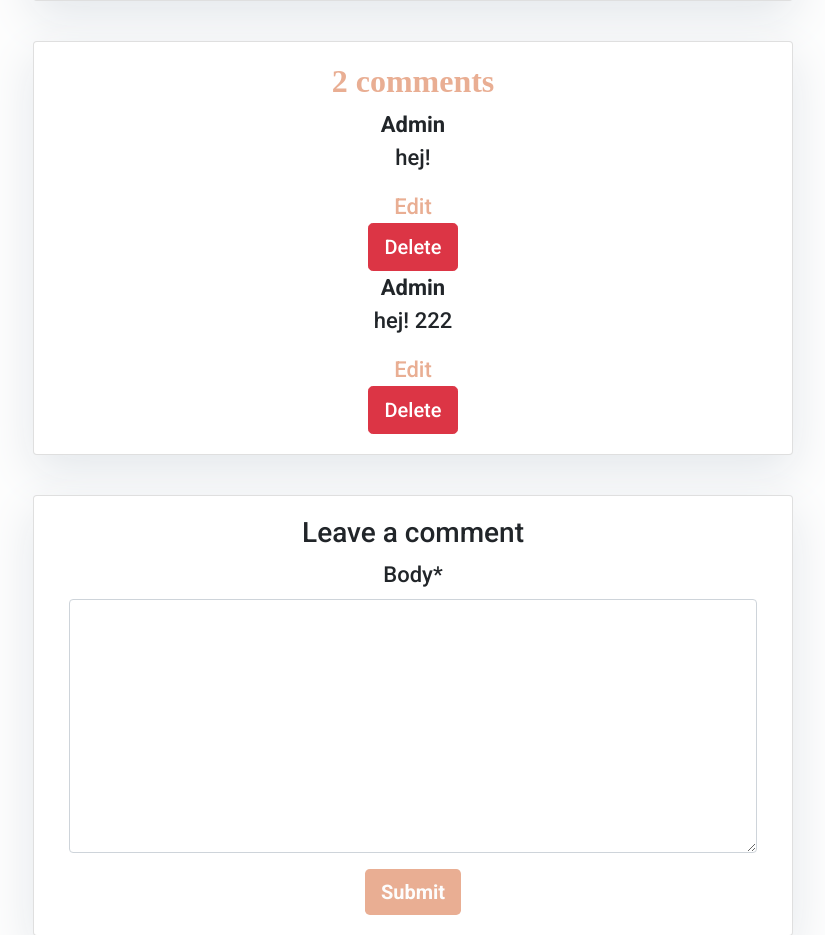
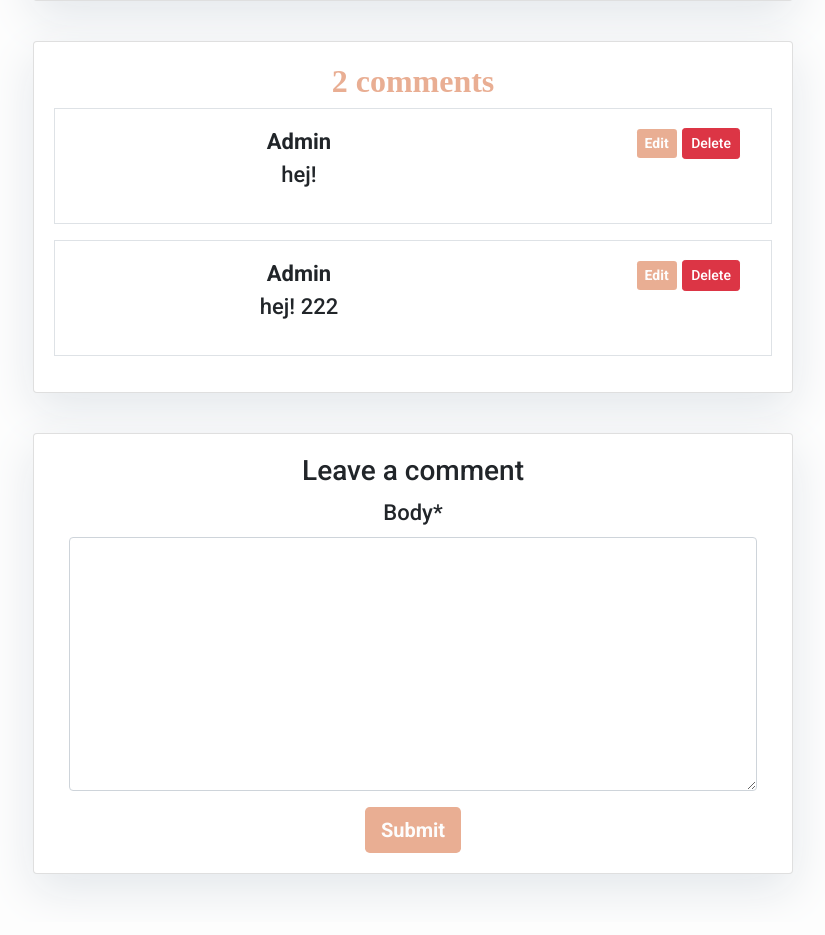
Before and after one commit to MattheusKasa/My-Django-Blog, a Django app: a page that uses templates/post_detail.html in a window 1280 px wide. Shown: the part 1024-1959 px from the top of the page, without its empty margins (37-862 px from the left). Run offline with Django 4.2, Linux system fonts and the light colour scheme; a user stored in the database is signed in; data comes from the database, SQL or seed files in the repository; both versions use the stored data as it was after the commit; some libraries are stand-ins or nearby versions; some web fonts are replaced.

Commit message:
Add border around each comment for better ux design, also moved edit and delete buttons so that theyre on the right instead of under the comment

```diff
--- a/templates/post_detail.html
+++ b/templates/post_detail.html
@@ -18,19 +18,27 @@
       <div class="card-body">
         <!-- comments -->
         <h2 class="card-text-comments">{{ comments.count }} comments</h2>
+
+
         {% for comment in comments %}
-        <div>
-          <strong>{{ comment.name }}</strong>
-          <p>{{ comment.body }}</p>
+        <div class="row mb-3 border p-3">
+          <div class="col-8">
+            <strong>{{ comment.name }}</strong>
+            <p>{{ comment.body }}</p>
+          </div>
           {% if user.is_authenticated and user.username == comment.name %}
-            <a href="{% url 'edit_comment' comment_id=comment.id %}">Edit</a>
-            <form method="POST" action="{% url 'comment_delete' slug=post.slug comment_id=comment.id %}">
-              {% csrf_token %}
-              <button type="submit" class="btn btn-danger  btn-lg">Delete</button>
-            </form>
+            <div class="col-4 text-right">
+              <a href="{% url 'edit_comment' comment_id=comment.id %}" class="btn btn-primary btn-sm">Edit</a>
+              <form method="POST" action="{% url 'comment_delete' slug=post.slug comment_id=comment.id %}" class="d-inline">
+                {% csrf_token %}
+                <button type="submit" class="btn btn-danger btn-sm">Delete</button>
+              </form>
+            </div>
           {% endif %}
         </div>
       {% endfor %}
+
+
 
       </div>
     </div>
```
Also changed, not shown: db.sqlite3.
